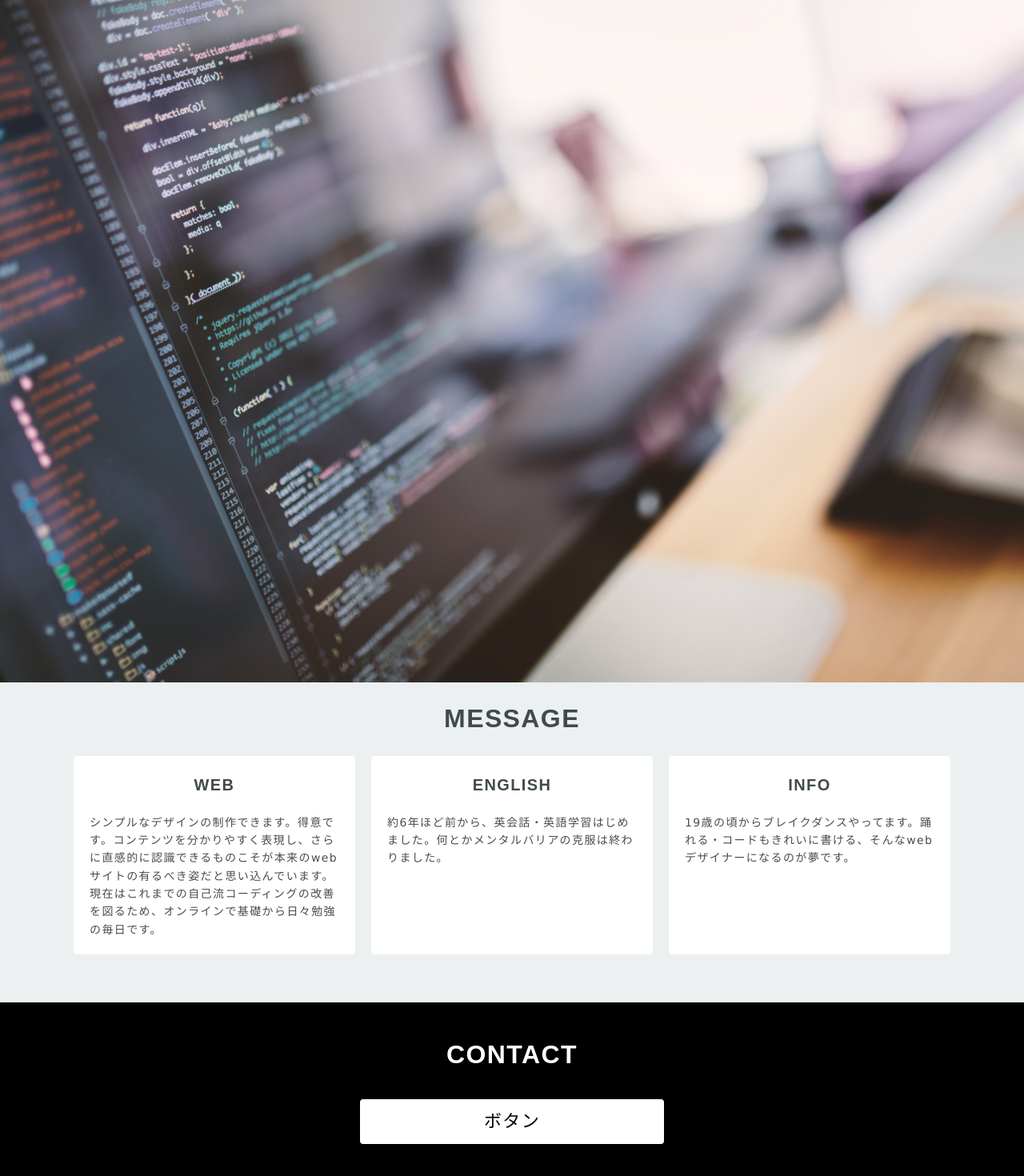
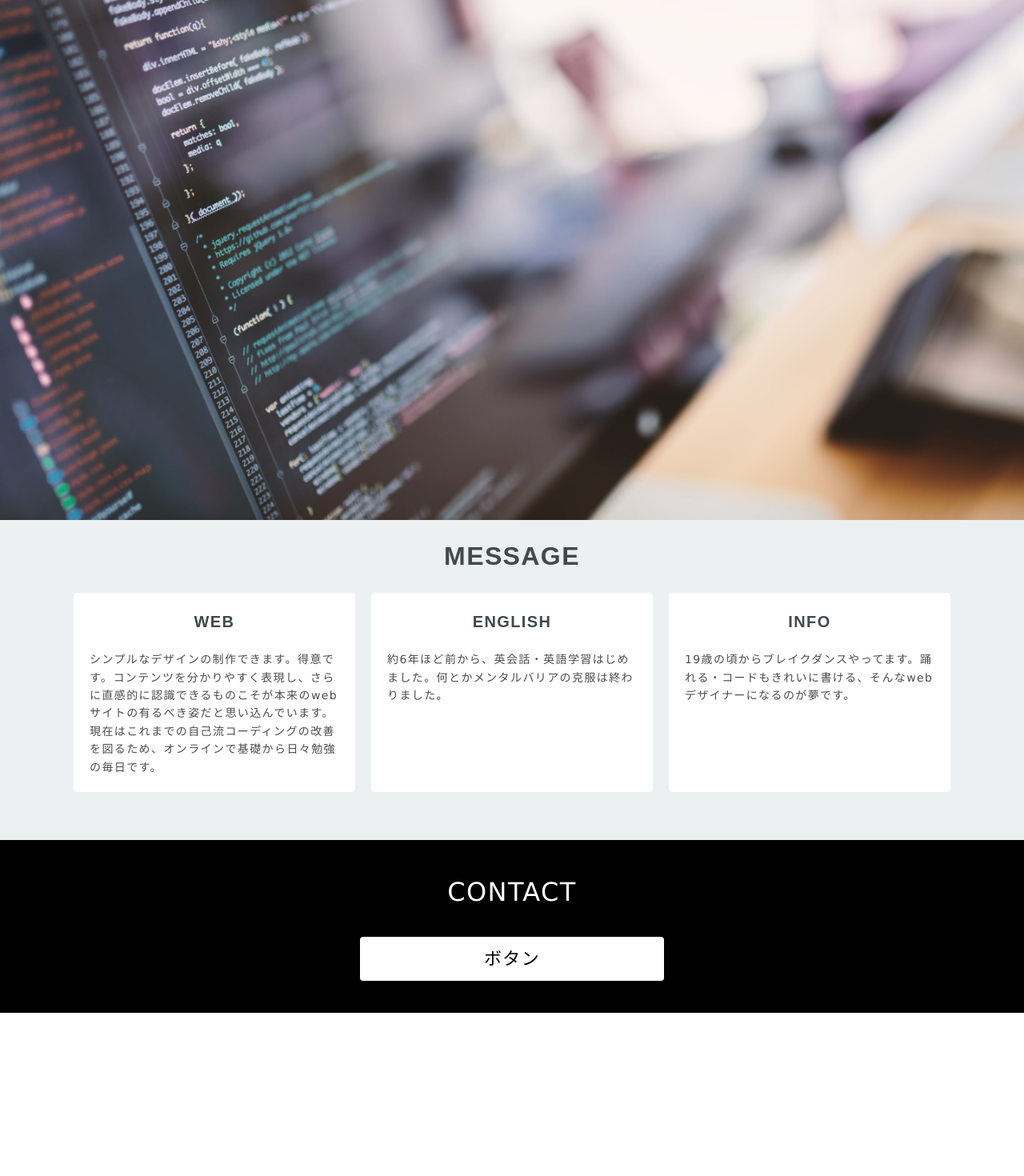
Before and after one commit to keisukemiyazaki/responsive-site, a plain HTML site: page index.html in a window 1280 px wide. Shown: the whole page at 80% size. After the commit the page ends 1266 px from the top, so only its background shows below. Drawn offline with Linux system fonts and the light colour scheme; a web font is replaced by a local one.

Commit message:
lesson7_task

```diff
--- a/css/style.css
+++ b/css/style.css
@@ -56,6 +56,14 @@ body {
 
 /* Contents
 ------------------------------------------------------------*/
+header .header-box {
+  background-image: url("../images/top_image.jpg");
+  height: 650px;
+  width: 100%;
+  background-size: cover;
+  background-position: center center;
+}
+
 section {
   padding: 20px;
 }
@@ -107,19 +115,23 @@ section .container {
     font-weight: bold;
 }
 
-#footer{
+footer
+{
+    padding: 40px;
+    text-align: center;
+    color: #ffffff;
     background-color: #000000;
-  padding: 40px;
 }
 
-#footer p {
+footer p{
     color: #ffffff;
     font-size: 3.2rem;
-    font-weight: bold;
-    padding-bottom: 30px
+    /*font-weight: bold;*/
+    padding-bottom: 30px;
 }
 
-#footer .contact-button{
+footer .contact-button
+{
     padding: 10px;
     background-color: #ffffff;
     margin: 0 auto;
--- a/index.html
+++ b/index.html
@@ -10,7 +10,9 @@
     </head>
     <body><!--header-->
         <header>
-            <img src="./images/top_image.jpg" class="block-center" width="100%" alt="イメージ写真">
+            <div class="header-box">
+            </div>
+            <!--<img src="./images/top_image.jpg" class="block-center" width="100%" alt="イメージ写真">-->
         </header><!--contents-->
         <main><!--messages-->
             <section id="messages">
@@ -45,10 +47,8 @@
                 </div>
             </section>
         </main><!--footer-->
-        <div id="footer">
-            <p class="text-center">
-                CONTACT
-            </p>
+        <footer>
+            <p class="text-center">CONTACT</p>
             <div class="contact-button text-center">
                 <a href="#">ボタン</a>
             </div>
```
Lines whose indentation alone changed are shown as unchanged.
